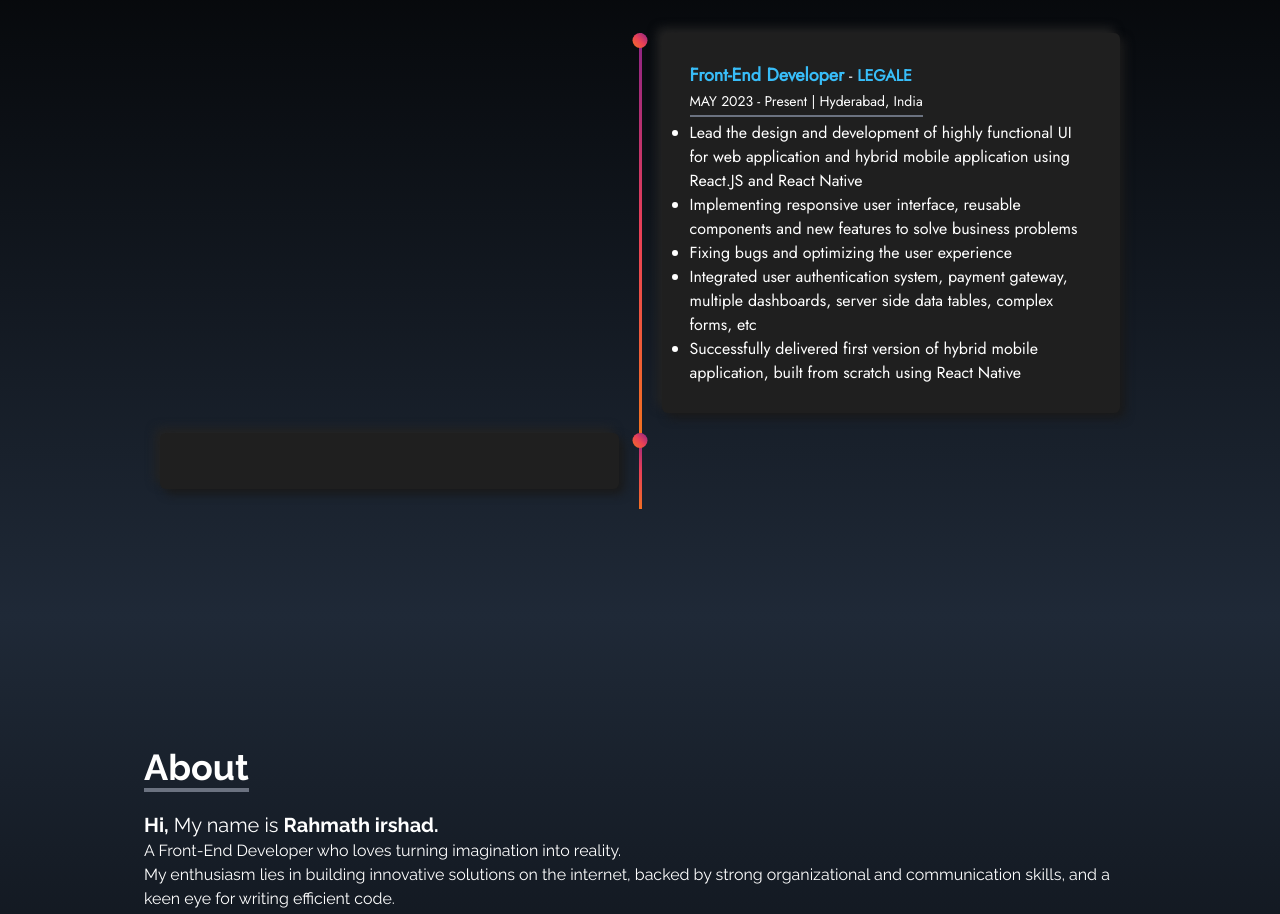
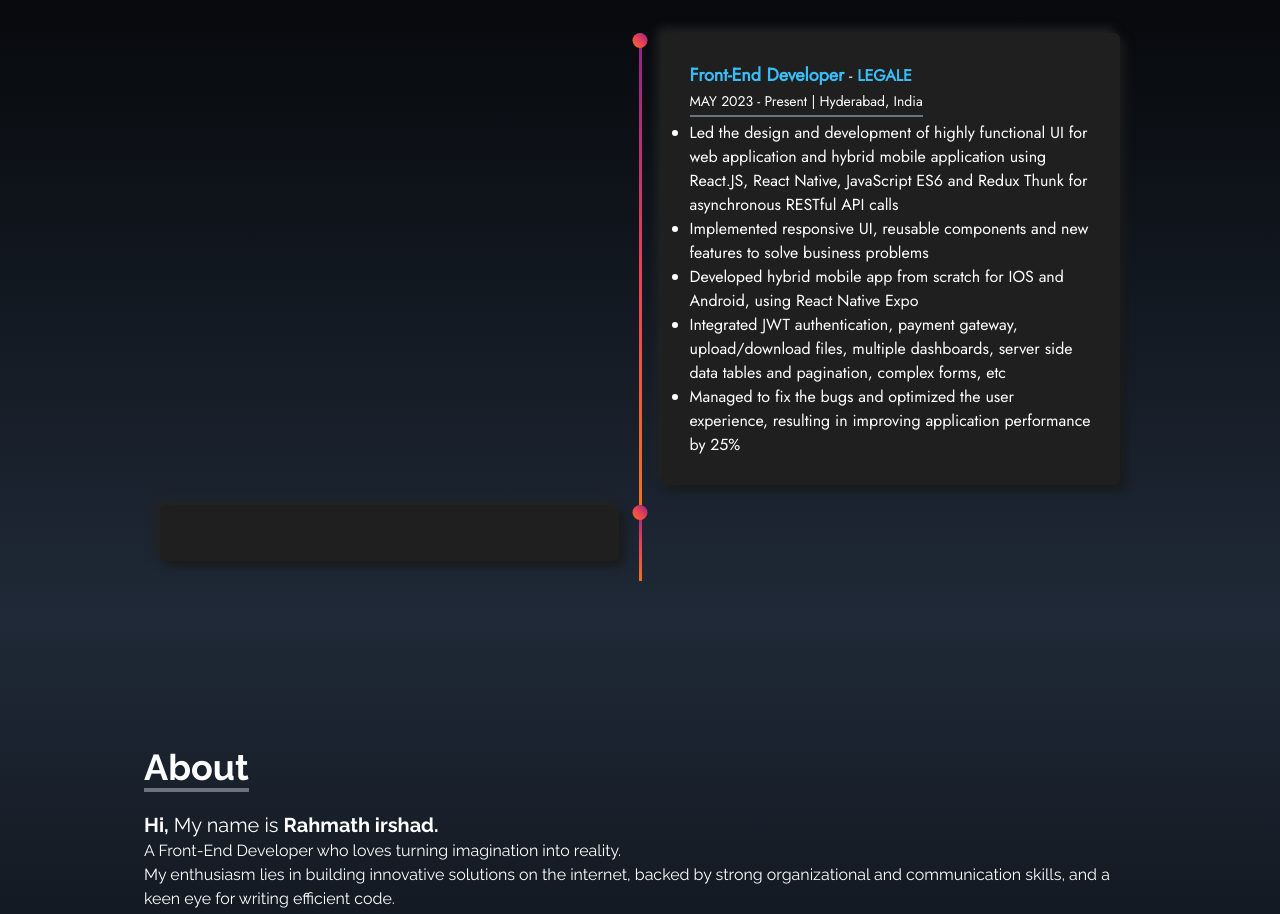
Before and after one commit to Rahmathirshad/Personal-Portfolio, a React (Vite) app: page / in a window 1280 px wide. Shown: the part 983-1897 px from the top of the page. Built offline with nearby package versions, Linux system fonts and the light colour scheme.

Commit message:
changes in experience section

```diff
--- a/src/components/Experience.jsx
+++ b/src/components/Experience.jsx
@@ -142,25 +142,27 @@ const Experience = () => {
               <h1><span className="font-bold text-sky-400 text-lg">Front-End Developer</span> - <span className="font-bold text-sky-400">LEGALE</span></h1>
               <p className="inline border-b-2 border-gray-500 text-sm pb-1">MAY 2023 - Present | Hyderabad, India</p>
               <ul className="list-disc mt-2">
-                <li>Lead the design and development of highly functional UI for
-                  web application and hybrid mobile application using React.JS
-                  and React Native
+                <li>Led the design and development of highly functional UI for
+                  web application and hybrid mobile application using
+                  React.JS, React Native, JavaScript ES6 and Redux Thunk for
+                  asynchronous RESTful API calls
                 </li>
                 <li>
-                  Implementing responsive user interface, reusable
-                  components and new features to solve business problems
+                  Implemented responsive UI, reusable components and new
+                  features to solve business problems
                 </li>
                 <li>
-                  Fixing bugs and optimizing the user experience
+                  Developed hybrid mobile app from scratch for IOS and
+                  Android, using React Native Expo
                 </li>
                 <li>
-                  Integrated user authentication system, payment gateway,
-                  multiple dashboards, server side data tables, complex forms,
-                  etc
+                  Integrated JWT authentication, payment gateway,
+                  upload/download files, multiple dashboards, server side data
+                  tables and pagination, complex forms, etc
                 </li>
                 <li>
-                  Successfully delivered first version of hybrid mobile
-                  application, built from scratch using React Native
+                  Managed to fix the bugs and optimized the user experience,
+                  resulting in improving application performance by 25%
                 </li>
               </ul>
             </div>
```
